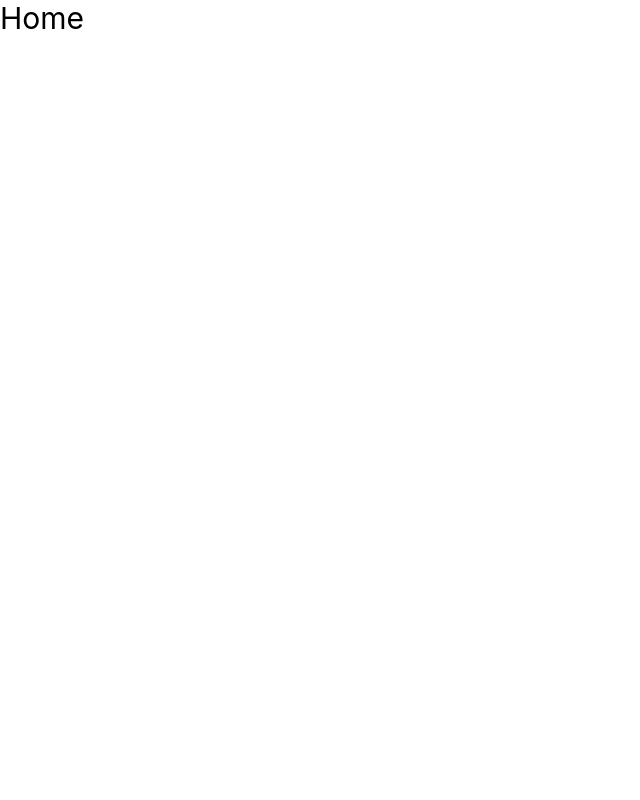
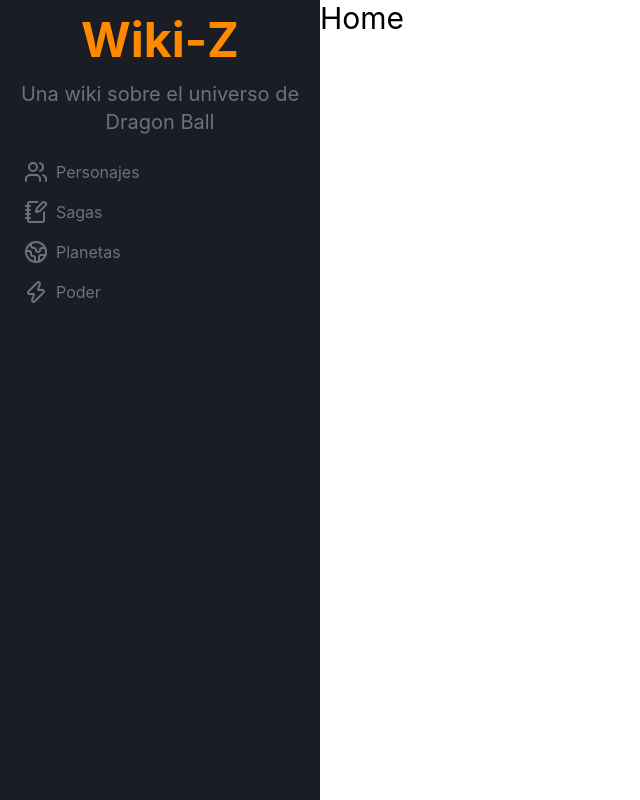
Before and after one commit to AlanHernandez97/DragonBall-Wiki, a React (Vite) app: page / in a window 1280 px wide. Shown: the whole page, without its empty margins (0-640 px from the left). Built offline with nearby package versions, Linux system fonts and the light colour scheme.

Commit message:
Implement layout and side menu components; add planets page and update routing

```diff
--- a/pages/Characters.tsx
+++ /dev/null
@@ -1,9 +0,0 @@
-import React from 'react'
-
-const Characters = () => {
-  return (
-    <div>Characters</div>
-  )
-}
-
-export default Characters
--- /dev/null
+++ b/pages/Planets.tsx
@@ -0,0 +1,9 @@
+import React from 'react'
+
+const Planets = () => {
+  return (
+    <div>Planets</div>
+  )
+}
+
+export default Planets
--- a/router.tsx
+++ b/router.tsx
@@ -1,14 +1,21 @@
 import { createBrowserRouter } from "react-router";
-import Home from "./pages/Home"
-import Characters from "./pages/Characters";
+import Home from "./pages/Home";
+import Planets from "./pages/Planets";
+import { Layout } from "./src/Layout";
 
 export const router = createBrowserRouter([
   {
     path: "/",
-    element: <Home />,
-  },
-  {
-    path: "/characters",
-    element: <Characters />,
+    element: <Layout />, // El Layout envuelve a las demás
+    children: [
+      {
+        index: true, // Esto hace que sea la ruta por defecto en "/"
+        element: <Home />,
+      },
+      {
+        path: "planets", // Se convierte en "/planets"
+        element: <Planets />,
+      },
+    ],
   },
 ]);
--- /dev/null
+++ b/src/Layout.tsx
@@ -0,0 +1,15 @@
+import { Outlet } from "react-router";
+import SideMenu from "./components/SideMenu/SideMenu";
+
+export function Layout() {
+	return (
+		<div>
+			<main className="flex">
+				<SideMenu />
+
+				<Outlet />
+
+			</main>
+		</div>
+	);
+}
--- /dev/null
+++ b/src/components/SideMenu/SideMenu.tsx
@@ -0,0 +1,43 @@
+import { Earth, NotebookPen, Users, Zap } from "lucide-react"
+
+
+const SideMenu = () => {
+	const sideMenuItems = [
+		{
+			label: "Personajes",
+			path: "/",
+			icon: <Users />
+		},
+		{
+			label: "Sagas",
+			path: "/sagas",
+			icon: <NotebookPen />
+		},
+		{
+			label: "Planetas",
+			path: "/planets",
+			icon: <Earth />
+		},
+		{
+			label: "Poder",
+			path: "/power",
+			icon: <Zap />
+		}
+	]
+	return (
+		<div className="flex flex-col gap-4 w-3/12 p-4 h-screen bg-[#1A1D24]">
+			<h1 className="text-5xl font-bold text-center text-[#FF8A00]">Wiki-Z</h1>
+			<p className="text-xl text-gray-500 text-center">Una wiki sobre el universo de Dragon Ball</p>
+			<div>
+				{sideMenuItems.map((item) => (
+					<div key={item.label} className="flex items-center p-2 hover:bg-gray-100">
+						<div className="text-gray-500">{item.icon}</div>
+						<span className="ml-2 text-gray-500">{item.label}</span>
+					</div>
+				))}
+			</div>
+		</div>
+	)
+}
+
+export default SideMenu
```
